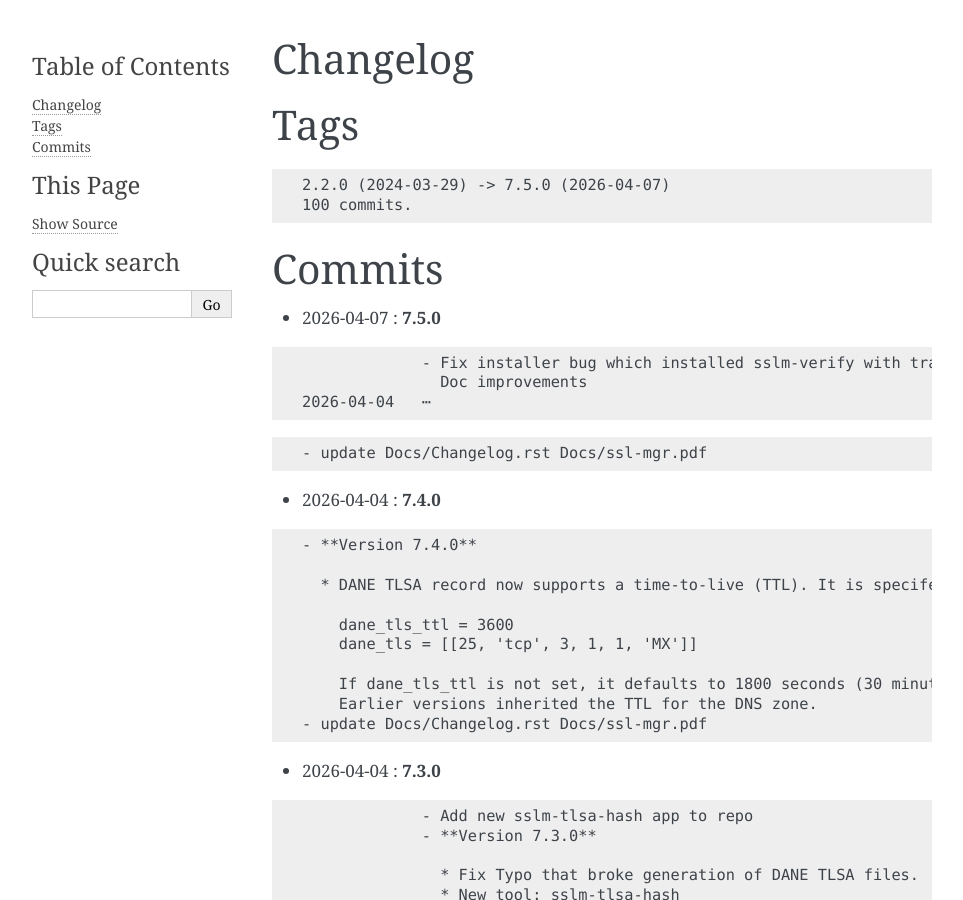
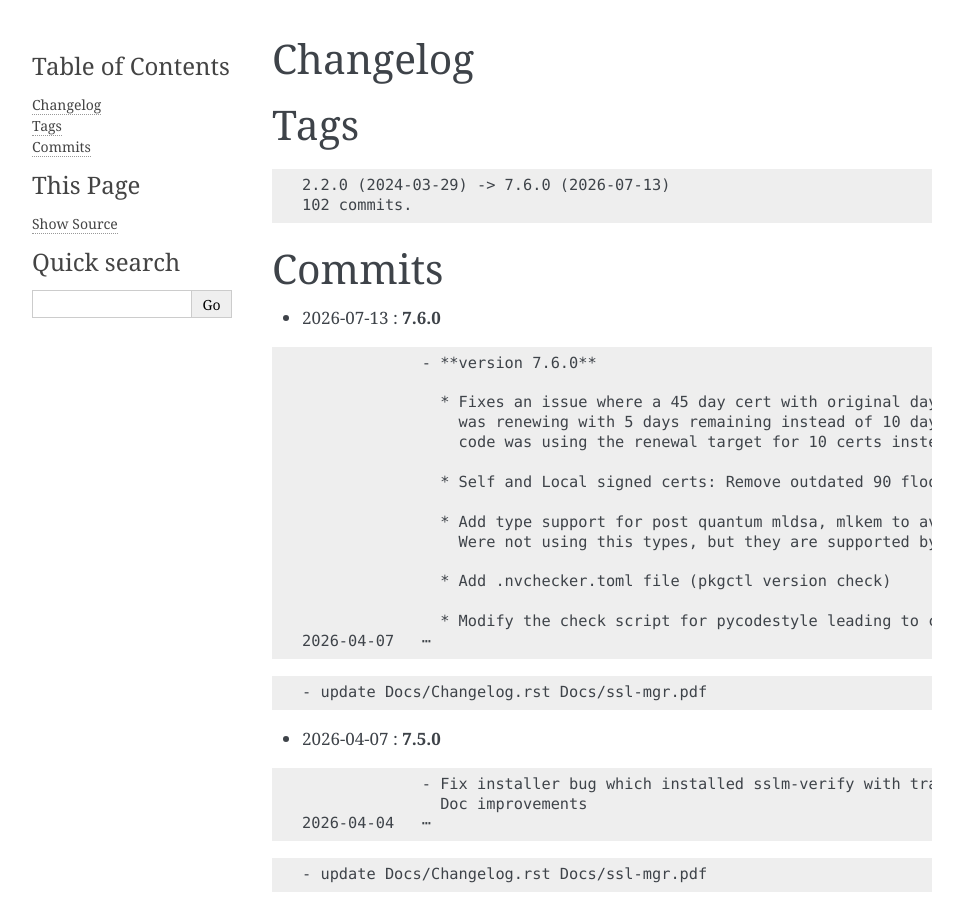
Before and after one commit to gene-git/ssl-mgr, a Sphinx documentation site: the page built from Docs/Changelog.rst, in a window 1280 px wide and 900 px high. Shown: the whole window, without its empty margins (148-1111 px from the left). Built offline with Sphinx 7.4.7, drawn with Linux system fonts in a browser that asks for light colours.

Commit message:
**version 7.6.0**
* Fixes an issue where a 45 day cert with original days to expiration less than 45, (e.g. 44.5)
  was renewing with 5 days remaining instead of 10 days remaining. This was happening as the
  code was using the renewal target for 10 certs instead of 45 day certs.

* Self and Local signed certs: Remove outdated 90 floor on cert expiration.

* Add type support for post quantum mldsa, mlkem to avoid type check warnings.
  Were not using this types, but they are supported by python cryptography.

* Add .nvchecker.toml file (pkgctl version check)

* Modify the check script for pycodestyle leading to couple small style changes in code.

```diff
--- a/Docs/Changelog.rst
+++ b/Docs/Changelog.rst
@@ -6,12 +6,36 @@ Tags
 
 .. code-block:: text
 
-	2.2.0 (2024-03-29) -> 7.5.0 (2026-04-07)
-	100 commits.
+	2.2.0 (2024-03-29) -> 7.6.0 (2026-07-13)
+	102 commits.
 
 Commits
 =======
 
+
+* 2026-07-13  : **7.6.0**
+
+.. code-block:: text
+
+              - **version 7.6.0**
+
+                * Fixes an issue where a 45 day cert with original days to expiration less than 45, (e.g. 44.5)
+                  was renewing with 5 days remaining instead of 10 days remaining. This was happening as the
+                  code was using the renewal target for 10 certs instead of 45 day certs.
+
+                * Self and Local signed certs: Remove outdated 90 floor on cert expiration.
+
+                * Add type support for post quantum mldsa, mlkem to avoid type check warnings.
+                  Were not using this types, but they are supported by python cryptography.
+
+                * Add .nvchecker.toml file (pkgctl version check)
+
+                * Modify the check script for pycodestyle leading to couple small style changes in code.
+ 2026-04-07   ⋯
+
+.. code-block:: text
+
+              - update Docs/Changelog.rst Docs/ssl-mgr.pdf
 
 * 2026-04-07  : **7.5.0**
 
--- a/Docs/conf.py
+++ b/Docs/conf.py
@@ -10,7 +10,7 @@ latex_engine = 'xelatex'
 project = "ssl-mgr"
 copyright = '2023-%Y, Gene C'
 author = 'Gene C'
-release = "7.5.0"
+release = "7.6.0"
 
 # -- General configuration ---------------------------------------------------
 # https://www.sphinx-doc.org/en/master/usage/configuration.html#general-configuration
--- a/README.rst
+++ b/README.rst
@@ -112,7 +112,7 @@ and made available the tool we use to simplify DNS/DNSSEC management [#dnstool]_
 
 **Important**
 
-  When activating DANE for the first time it's important to only include DANE TLSA records
+* When activating DANE for the first time it's important to only include DANE TLSA records
   after the *roll*. See :ref:`DANE_TLSA_FIRST_USE` for more detail.
 
 
--- a/pyproject.toml
+++ b/pyproject.toml
@@ -17,7 +17,7 @@ classifiers = [
     "Programming Language :: Python :: 3.15",
 ]
 requires-python = ">=3.13"
-version="7.5.0"
+version="7.6.0"
 dependencies = []
 
 [project.urls]
--- a/src/ssl_mgr/config/version.py
+++ b/src/ssl_mgr/config/version.py
@@ -3,8 +3,8 @@
 """
 Project ssl-mgr
 """
-__version__ = "7.5.0"
-__date__ = "2026-04-07"
+__version__ = "7.6.0"
+__date__ = "2026-07-13"
 __reldev__ = "release"
 
 
```
Also changed, not shown: Docs/Sections/Changes-7.x.rst (+20 -0 lines), 12 other files.
